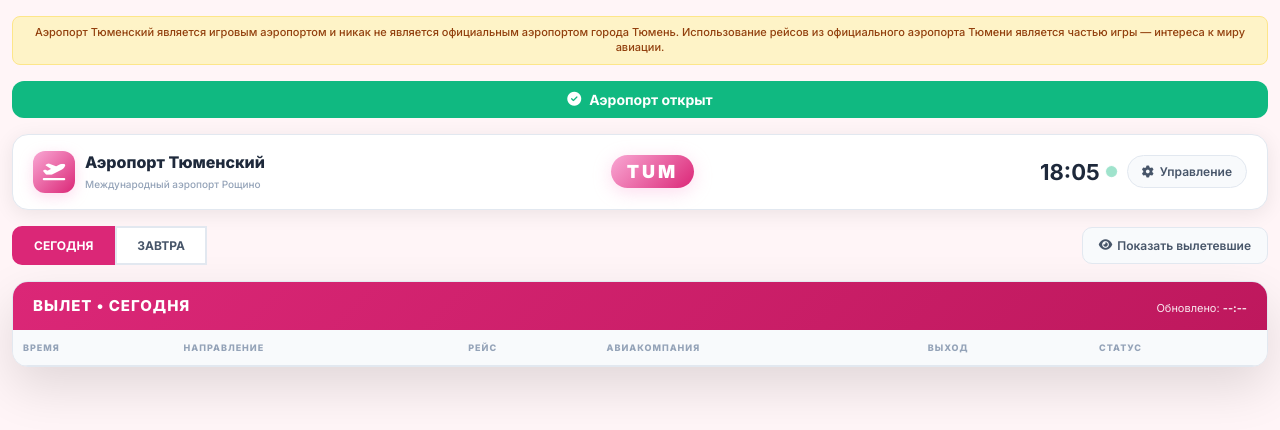
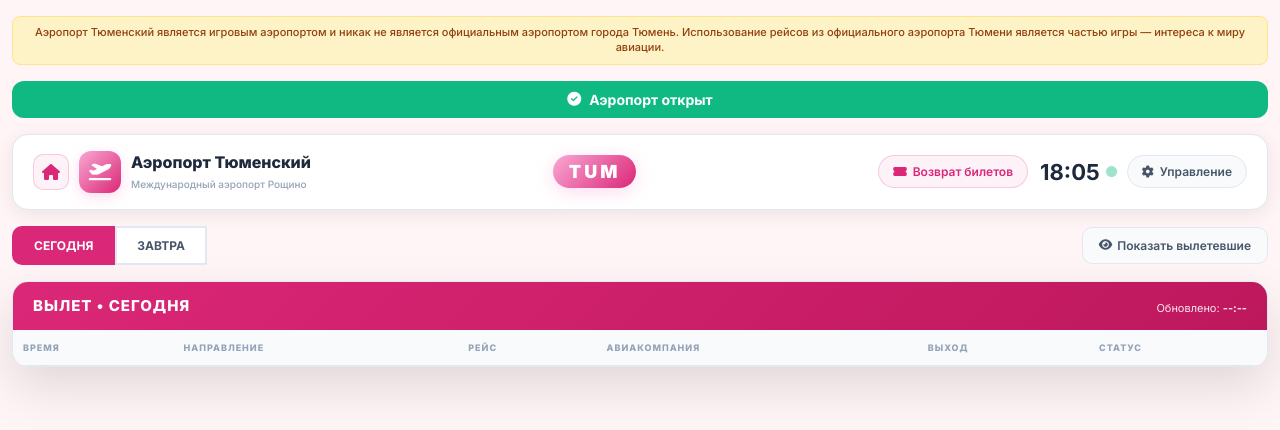
Before and after one commit to alexeysimashkin/tyumenskiy, a website: page public/index.html in a window 1280 px wide. Drawn offline with Linux system fonts and the light colour scheme; no server answers.

Commit message:
Update index.html

```diff
--- a/public/index.html
+++ b/public/index.html
@@ -26,6 +26,9 @@
     <header class="header">
       <div class="header-inner">
         <div class="header-left">
+          <a href="https://ar-tum.tilda.ws" class="home-btn" title="На главную">
+            <i class="fas fa-home"></i>
+          </a>
           <div class="logo"><i class="fas fa-plane-departure"></i></div>
           <div class="header-info">
             <h1>Аэропорт Тюменский</h1>
@@ -34,6 +37,9 @@
         </div>
         <div class="header-center"><div class="iata-badge">TUM</div></div>
         <div class="header-right">
+          <a href="https://www.vnukovo.ru/ru/for-passengers/reysi/aviakompanii/" target="_blank" class="refund-btn">
+            <i class="fas fa-ticket-alt"></i> <span class="hide-mobile">Возврат билетов</span>
+          </a>
           <div class="live-clock"><span id="clockTime">00:00</span><span class="live-dot"></span></div>
           <button class="admin-btn" id="adminToggle"><i class="fas fa-cog"></i><span>Управление</span></button>
         </div>
```
